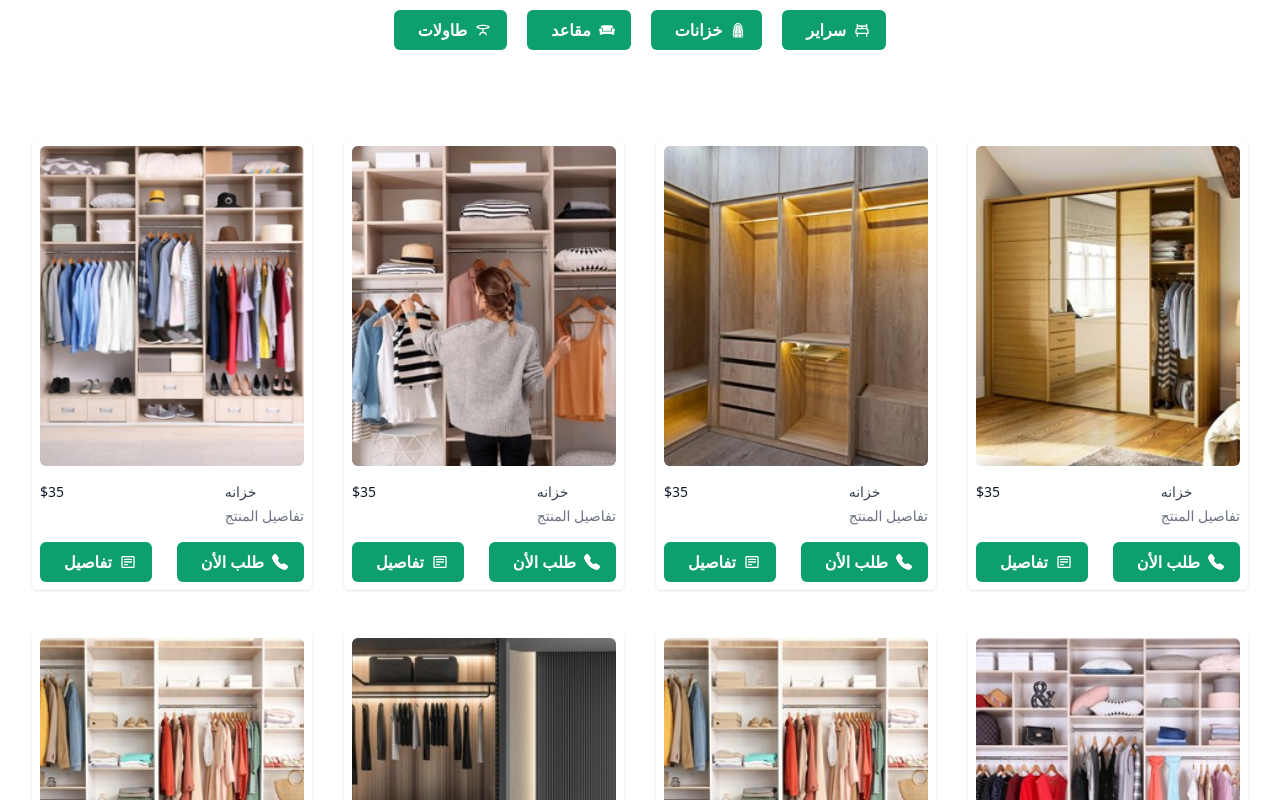
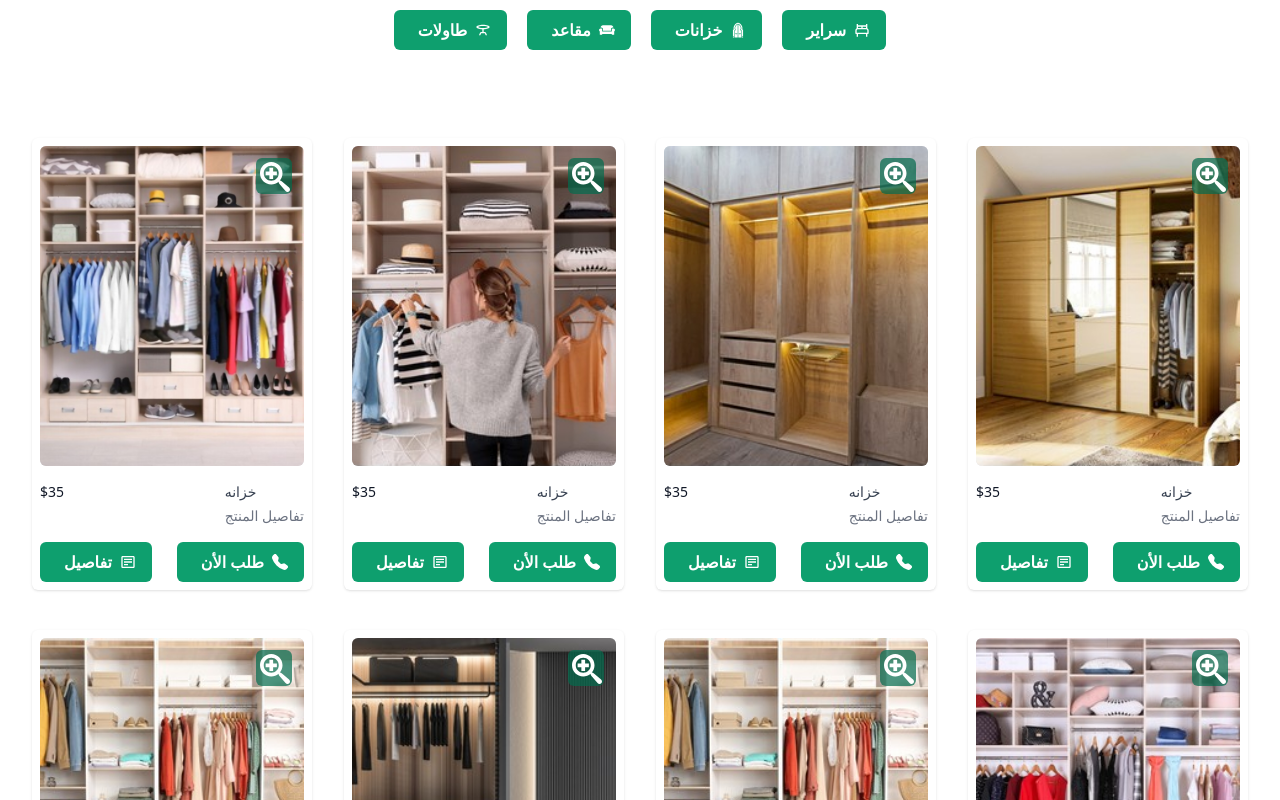
Before and after one commit to toony10/khzanty, a Next.js app: page / in a window 1280 px wide. Shown: the part 1580-2380 px from the top of the page. Built offline with nearby package versions, Linux system fonts and the light colour scheme.

Commit message:
make image clickable

```diff
--- /dev/null
+++ b/components/PopUp.jsx
@@ -0,0 +1,32 @@
+const PopUp = ({ imageSrc, onClose }) => {
+  return (
+    <div className='fixed z-10 inset-0 overflow-y-auto w-full'>
+      <div className='flex items-end justify-center min-h-screen pt-4 px-4 pb-20 text-center sm:block sm:p-0 popup'>
+        <div className='fixed inset-0 transition-opacity' aria-hidden='true'>
+          <div className='absolute inset-0 bg-gray-500 w-full'></div>
+        </div>
+        <div className='inline-block align-bottom bg-white rounded-lg text-left overflow-hidden shadow-xl transform transition-all sm:my-8 sm:align-middle sm:max-w-lg sm:w-full'>
+          <div className='bg-white px-4 pt-5 pb-4 sm:p-6 sm:pb-4'>
+            <div className='sm:flex sm:items-start'>
+              <img
+                src={imageSrc}
+                alt=''
+                className='sm:flex-shrink-0 sm:h-48 sm:w-48 object-contain mx-auto'
+              />
+            </div>
+          </div>
+          <div className='bg-gray-50 px-4 py-3 sm:px-6 sm:flex sm:flex-row-reverse'>
+            <button
+              type='button'
+              className='w-full inline-flex justify-center rounded-md border border-transparent shadow-sm px-4 py-2 bg-green-600 text-base font-medium text-white hover:bg-green-700 focus:ring-2 focus:ring-offset-2 focus:ring-indigo-500 sm:ml-3 sm:w-auto sm:text-sm'
+              onClick={onClose}>
+              أغلاق
+            </button>
+          </div>
+        </div>
+      </div>
+    </div>
+  );
+};
+
+export default PopUp;
--- a/components/Products.jsx
+++ b/components/Products.jsx
@@ -1,6 +1,6 @@
 import { useState, useEffect } from "react";
 import Image from "next/image";
-
+import PopUp from "./PopUp";
 // Products
 import { AllProducts } from "../data/AllProducts";
 import { Beds } from "../data/Beds";
@@ -14,6 +14,7 @@ import { FaCouch } from "react-icons/fa";
 import { MdOutlineTableBar } from "react-icons/md";
 import { BiBed, BiDetail } from "react-icons/bi";
 import { BsFillTelephoneFill } from "react-icons/bs";
+import { ImZoomIn } from "react-icons/im";
 // Arrays
 
 const categories = [
@@ -26,6 +27,13 @@ const categories = [
 const Products = () => {
   const [products, setProducts] = useState(AllProducts);
 
+  const [isPopupOpen, setIsPopupOpen] = useState(false);
+  const [selectedImage, setSelectedImage] = useState(null);
+
+  const togglePopup = (image) => {
+    setIsPopupOpen(!isPopupOpen);
+    setSelectedImage(image);
+  };
   return (
     <section className='bg-white' id='products'>
       <h1 className='text-green-500 border-b-green-500 rounded-bl-sm border-b-4 max-w-max m-auto mt-0 mb-2 text-4xl font-medium leading-tight text-primary bg-clip-text bg-gradient-to-r p-4'>
@@ -54,6 +62,13 @@ const Products = () => {
               key={product.id}
               className='group relative c-card p-2 shadow hover:shadow-lg rounded-md'>
               <div className='min-h-80 aspect-w-1 aspect-h-1 w-full overflow-hidden rounded-md bg-gray-200 group-hover:opacity-95 lg:aspect-none lg:h-80'>
+                <div className='bg-green-700 bg-opacity-70  absolute z-10 right-5 top-5 w-9 p-1 rounded-md color h-9 cursor-pointer'>
+                  <ImZoomIn
+                    size={30}
+                    color='white'
+                    onClick={() => togglePopup(product.imageSrc)}
+                  />
+                </div>
                 <Image
                   width={0}
                   height={0}
@@ -62,8 +77,11 @@ const Products = () => {
              100vw"'
                   src={product.imageSrc}
                   alt={product.imageAlt}
-                  className='h-full w-full object-cover object-center lg:h-full lg:w-full cursor-pointer'
+                  className='h-full w-full object-cover object-center lg:h-full lg:w-full'
                 />
+                {isPopupOpen && (
+                  <PopUp imageSrc={selectedImage} onClose={togglePopup} />
+                )}
               </div>
               <div className='mt-4 flex justify-between flex-row-reverse'>
                 <div>
--- a/package.json
+++ b/package.json
@@ -20,7 +20,9 @@
     "react": "18.2.0",
     "react-dom": "18.2.0",
     "react-icons": "^4.8.0",
-    "typewriter-effect": "^2.19.0"
+    "react-modal": "^3.16.1",
+    "typewriter-effect": "^2.19.0",
+    "window-popup": "^1.1.0"
   },
   "devDependencies": {
     "autoprefixer": "^10.4.14",
--- a/styles/globals.css
+++ b/styles/globals.css
@@ -46,110 +46,11 @@
   transform: scale(1.05);
 }
 
-/* :root {
-  --max-width: 1100px;
-  --border-radius: 12px;
-  --font-mono: ui-monospace, Menlo, Monaco, "Cascadia Mono", "Segoe UI Mono",
-    "Roboto Mono", "Oxygen Mono", "Ubuntu Monospace", "Source Code Pro",
-    "Fira Mono", "Droid Sans Mono", "Courier New", monospace;
-
-  --foreground-rgb: 0, 0, 0;
-  --background-start-rgb: 214, 219, 220;
-  --background-end-rgb: 255, 255, 255;
-
-  --primary-glow: conic-gradient(
-    from 180deg at 50% 50%,
-    #16abff33 0deg,
-    #0885ff33 55deg,
-    #54d6ff33 120deg,
-    #0071ff33 160deg,
-    transparent 360deg
-  );
-  --secondary-glow: radial-gradient(
-    rgba(255, 255, 255, 1),
-    rgba(255, 255, 255, 0)
-  );
-
-  --tile-start-rgb: 239, 245, 249;
-  --tile-end-rgb: 228, 232, 233;
-  --tile-border: conic-gradient(
-    #00000080,
-    #00000040,
-    #00000030,
-    #00000020,
-    #00000010,
-    #00000010,
-    #00000080
-  );
-
-  --callout-rgb: 238, 240, 241;
-  --callout-border-rgb: 172, 175, 176;
-  --card-rgb: 180, 185, 188;
-  --card-border-rgb: 131, 134, 135;
+.popup {
+  width: 50%;
+  height: 50%;
+  position: fixed;
+  top: 50%;
+  left: 50%;
+  transform: translate(-50%, -50%);
 }
-
-@media (prefers-color-scheme: dark) {
-  :root {
-    --foreground-rgb: 255, 255, 255;
-    --background-start-rgb: 0, 0, 0;
-    --background-end-rgb: 0, 0, 0;
-
-    --primary-glow: radial-gradient(rgba(1, 65, 255, 0.4), rgba(1, 65, 255, 0));
-    --secondary-glow: linear-gradient(
-      to bottom right,
-      rgba(1, 65, 255, 0),
-      rgba(1, 65, 255, 0),
-      rgba(1, 65, 255, 0.3)
-    );
-
-    --tile-start-rgb: 2, 13, 46;
-    --tile-end-rgb: 2, 5, 19;
-    --tile-border: conic-gradient(
-      #ffffff80,
-      #ffffff40,
-      #ffffff30,
-      #ffffff20,
-      #ffffff10,
-      #ffffff10,
-      #ffffff80
-    );
-
-    --callout-rgb: 20, 20, 20;
-    --callout-border-rgb: 108, 108, 108;
-    --card-rgb: 100, 100, 100;
-    --card-border-rgb: 200, 200, 200;
-  }
-}
-
-* {
-  box-sizing: border-box;
-  padding: 0;
-  margin: 0;
-}
-
-html,
-body {
-  max-width: 100vw;
-  overflow-x: hidden;
-}
-
-body {
-  color: rgb(var(--foreground-rgb));
-  background: linear-gradient(
-      to bottom,
-      transparent,
-      rgb(var(--background-end-rgb))
-    )
-    rgb(var(--background-start-rgb));
-}
-
-a {
-  color: inherit;
-  text-decoration: none;
-}
-
-@media (prefers-color-scheme: dark) {
-  html {
-    color-scheme: dark;
-  }
-} */
```
Also changed, not shown: 1 other file (tests, documents, lock files or other folders).
